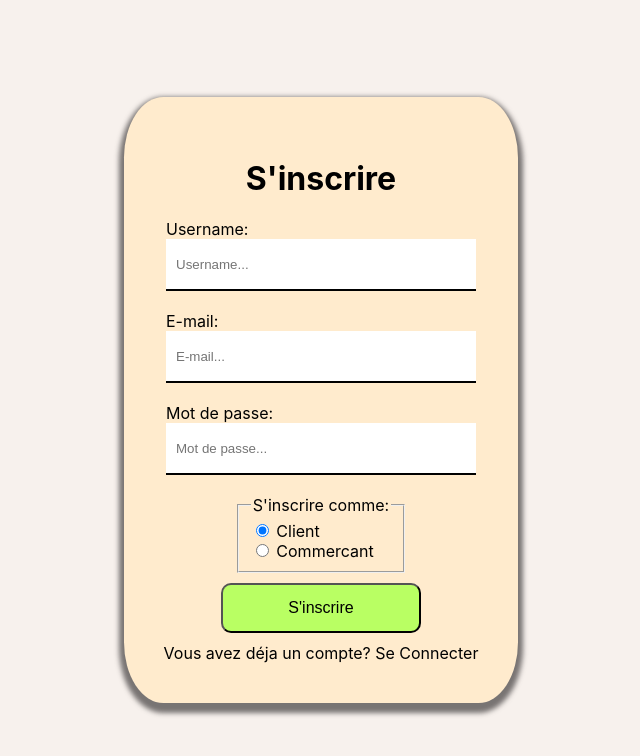
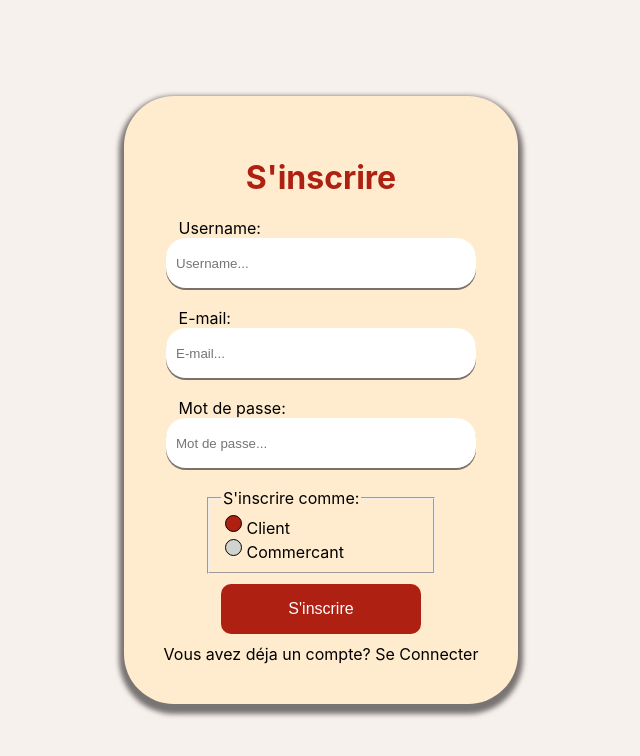
Before and after one commit to yasminekharrat123/Ecommerce-Front, a React (Create React App) app: page / in a window 1280 px wide. Both pictures are taken after a click on the link "S'inscrire". Shown: the top 756 px of the page, without its empty margins (319-959 px from the left). Built offline with nearby package versions, Linux system fonts and the light colour scheme.

Commit message:
Styled Login/SignUp Components

```diff
--- a/src/App.js
+++ b/src/App.js
@@ -1,10 +1,10 @@
 import logo from './logo.svg';
 import './App.css';
-import LogReg from './Pages/LogReg';
+import Login from './Pages/Login';
 
 function App() {
   return (
-      <LogReg/>
+      <Login/>
   );
 }
 
--- a/src/Components/Login/Login.js
+++ b/src/Components/Login/Login.js
@@ -26,10 +26,11 @@ export default function Login({CurrentForm,setCurrentForm})
             }/>
         {/* </div> */}
         <button className="form__buttons" type="submit" > Se connecter </button>
-        </form>
         <span>Nouveau sur ce site? <a className="hyperlink" onClick={
             ()=> setCurrentForm("Signup")
         }> S'inscrire</a></span>
+        </form>
+
         </div>
     )
 }
--- a/src/Components/Login/Signup.js
+++ b/src/Components/Login/Signup.js
@@ -17,7 +17,7 @@ export default function Signup({CurrentForm,setCurrentForm})
     function resolveAgent()
     {
         if(agent==="Commercant") return(
-            <div>
+            <div className="added">
                 <label htmlFor="Nom de Service" className="form__label">Nom de Service: </label> <br/>
                 <input required value={Service} type="text" id="Nom de Service" placeholder="Nom de Service..." className="form__field" onChange={
                 (e)=> setService(e.target.value)
@@ -49,27 +49,28 @@ export default function Signup({CurrentForm,setCurrentForm})
             }/>
             <fieldset>
             <legend> S'inscrire comme: </legend>
-            <input type="radio" id="Client" name="agent" value="Client" checked={agent==="Client"} onChange={
+            <input className="option" type="radio" id="Client" name="agent" value="Client" checked={agent==="Client"} onChange={
                 ()=>
                 {
                     setAgent("Client");
                 }
             } />
-            <label htmlFor="Client"> Client </label><br/>
-            <input type="radio" id="Commercant" name="agent" value="Commercant" checked={agent==="Commercant"} onChange={
+            <label className="option" htmlFor="Client"> Client </label><br/>
+            <input className="option" type="radio" id="Commercant" name="agent" value="Commercant" checked={agent==="Commercant"} onChange={
                 ()=>
                 {
                     setAgent("Commercant");
                 }
             } />
-            <label htmlFor="Commercant"> Commercant </label><br/>
+            <label className="option" htmlFor="Commercant"> Commercant </label><br/>
             </fieldset>
             <div> {resolveAgent()}</div>
             <button className="form__buttons" type="submit"> S'inscrire </button>
-            </form>
             <span>Vous avez déja un compte? <a className="hyperlink" onClick={
             ()=> setCurrentForm("Login")
         }> Se Connecter</a></span>
+            </form>
+
         </div>
     );
 }
--- a/src/Components/Login/style.css
+++ b/src/Components/Login/style.css
@@ -9,8 +9,15 @@
 }
 fieldset
 {
+    width: 200px;
     margin-bottom: 10px;
 }
+
+.login__form
+{
+    color:black;
+}
+
 
 .form__group{
     box-shadow: 0px 5px 5px 5px rgba(77, 74, 74, 0.75);
@@ -20,7 +27,8 @@ fieldset
     align-items: center;
     font-size: 16px;
     background-color: blanchedalmond;
-    border-radius: 10%
+    border-radius: 50px;
+    color: #ae2012;
 }
 .login__form
 {
@@ -31,19 +39,27 @@ fieldset
 
 .form__label
 {
+    margin-left: 15px;
     align-self: flex-start;
 }
 .form__field {
+    border-radius: 20px;
     height:30px;
     width: 290px;
-    border-top:none;
-    border-left:none;
-    border-right:none;
-    border-bottom: 2px solid black;
+    border: none;
+    box-shadow: 0px 2px 0px 0px rgba(77, 74, 74, 0.75);
     padding: 10px;
     margin-bottom: 20px;
 }
 
+
+.form__field:focus
+{
+    outline: none;
+    box-shadow: 1px 3px 0px 0px #ae1f12c0;
+    transition: 0.2s;
+    transform: scale(1.02) perspective(1px);
+}
 
 
 
@@ -54,19 +70,27 @@ fieldset
     cursor: pointer;
     border-radius: 10px;
     font-size: 16px;
-    background-color: rgb(185, 255, 99);
     margin-bottom: 10px;
+    background-color: #ae2012;
+    color: white;
+    border: none;
+
 }
 
 
 .form__buttons:hover
 {
-    background-color: rgb(129, 190, 99);
+    transform: scale(1.02) perspective(1px);
     transition: 0.2s;
 }
 
 
-
+.option:hover
+{
+    cursor: pointer;
+    font-weight: 500;
+    transition: ease-in-out 0.1s;
+}
 
 
 
@@ -79,7 +103,41 @@ fieldset
 }
 .hyperlink:hover
 {
+    color: #ae2012;
     cursor: pointer;
     text-decoration: underline;
     transition: 0.2s;
 }
+
+input[type='radio']:hover
+{
+    cursor: pointer;
+}
+
+
+input[type='radio']:after {
+    width: 15px;
+    height: 15px;
+    border-radius: 15px;
+    top: -2px;
+    left: -1px;
+    position: relative;
+    background-color: #d1d3d1;
+    content: '';
+    display: inline-block;
+    border: 1px solid black;
+
+}
+input[type='radio']:checked:after {
+    transition: 300ms  ease-in-out;
+    width: 15px;
+    height: 15px;
+    border-radius: 15px;
+    top: -2px;
+    left: -1px;
+    position: relative;
+    background-color: #ae2012;
+    content: '';
+    display: inline-block;
+    border: 1px solid black;
+}
```
Also changed, not shown: src/Pages/Login.js (renamed from src/Pages/LogReg.js).
